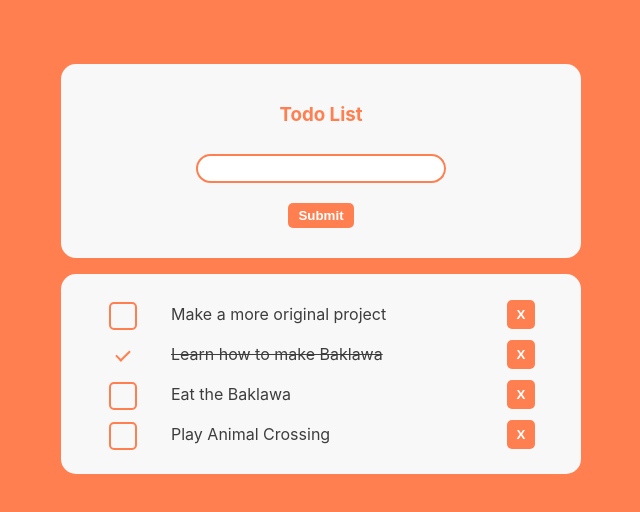
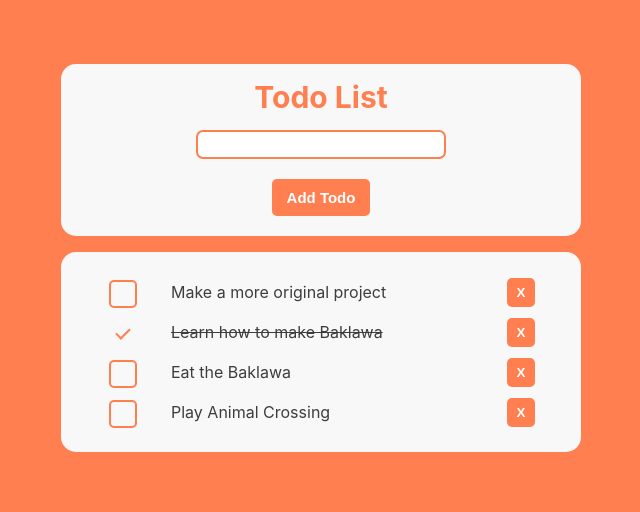
Before and after one commit to floraCodes/first-react-todo, a React (Create React App) app: page / in a window 1280 px wide. Shown: the top 512 px of the page, without its empty margins (319-959 px from the left). Built offline with nearby package versions, Linux system fonts and the light colour scheme.

Commit message:
Fix li elements

```diff
--- a/src/components/Todo.css
+++ b/src/components/Todo.css
@@ -6,7 +6,7 @@
 .todo-div label {
   text-align: center;
 }
-.todo-div li {
+.todo-div p {
   margin: 10px 0;
   text-align: start;
   list-style-type: none;
@@ -69,7 +69,7 @@
 
 .checkbox-label .checkbox-custom::after {
   position: absolute;
-  content: "";
+  content: '';
   left: 12px;
   top: 12px;
   height: 0px;
--- a/src/components/Todo.js
+++ b/src/components/Todo.js
@@ -1,5 +1,5 @@
-import React from "react";
-import "./Todo.css";
+import React from 'react';
+import './Todo.css';
 
 function Todo({ todo, toggleComplete, removeTodo }) {
   function handleCheckboxClick() {
@@ -9,20 +9,20 @@ function Todo({ todo, toggleComplete, removeTodo }) {
     removeTodo(todo.id);
   }
   return (
-    <div className="todo-div">
+    <li className="todo-div">
       <label className="checkbox-label">
         <input type="checkbox" checked={todo.completed} />
         <span className="checkbox-custom" onClick={handleCheckboxClick}></span>
       </label>
-      <li
+      <p
         style={{
-          textDecoration: todo.completed ? "line-through" : null
+          textDecoration: todo.completed ? 'line-through' : null
         }}
       >
         {todo.task}
-      </li>
+      </p>
       <button onClick={handleRemoveClick}>X</button>
-    </div>
+    </li>
   );
 }
 
--- a/src/components/TodoForm.css
+++ b/src/components/TodoForm.css
@@ -1,10 +1,12 @@
 .todo-form {
   background-color: rgb(248, 248, 248);
   border-radius: 15px;
-  padding: 20px 10px;
+  padding: 10px 10px;
   width: 100%;
 }
 h3 {
+  font-size: 30px;
+  margin: 5px;
   text-align: center;
   color: coral;
 }
@@ -17,18 +19,19 @@ h3 {
   margin-top: 10px;
   width: 250px;
   padding: 5px 10px;
-  border-radius: 15px;
+  border-radius: 7px;
   box-sizing: border-box;
   border: 2px solid coral;
 }
 .todo-form button {
   margin: 20px 0 10px 0;
-  padding: 5px 10px;
+  padding: 10px 15px;
   border-radius: 5px;
   background-color: coral;
   border: none;
   color: white;
   font-weight: 800;
+  font-size: 15px;
 }
 .todo-form button:hover {
   cursor: pointer;
--- a/src/components/TodoForm.js
+++ b/src/components/TodoForm.js
@@ -1,11 +1,11 @@
-import React, { useState } from "react";
-import uuid from "uuid";
-import "./TodoForm.css";
+import React, { useState } from 'react';
+import uuid from 'uuid';
+import './TodoForm.css';
 
 function TodoForm({ addTodo }) {
   const [todo, setTodo] = useState({
-    id: "",
-    task: "",
+    id: '',
+    task: '',
     completed: false
   });
 
@@ -18,7 +18,7 @@ function TodoForm({ addTodo }) {
     if (todo.task.trim()) {
       addTodo({ ...todo, id: uuid.v4() });
 
-      setTodo({ ...todo, task: "" });
+      setTodo({ ...todo, task: '' });
     }
   }
 
@@ -32,7 +32,7 @@ function TodoForm({ addTodo }) {
           value={todo.task}
           onChange={handleTaskInputChange}
         />
-        <button type="submit">Submit</button>
+        <button type="submit">Add Todo</button>
       </form>
     </div>
   );
```
